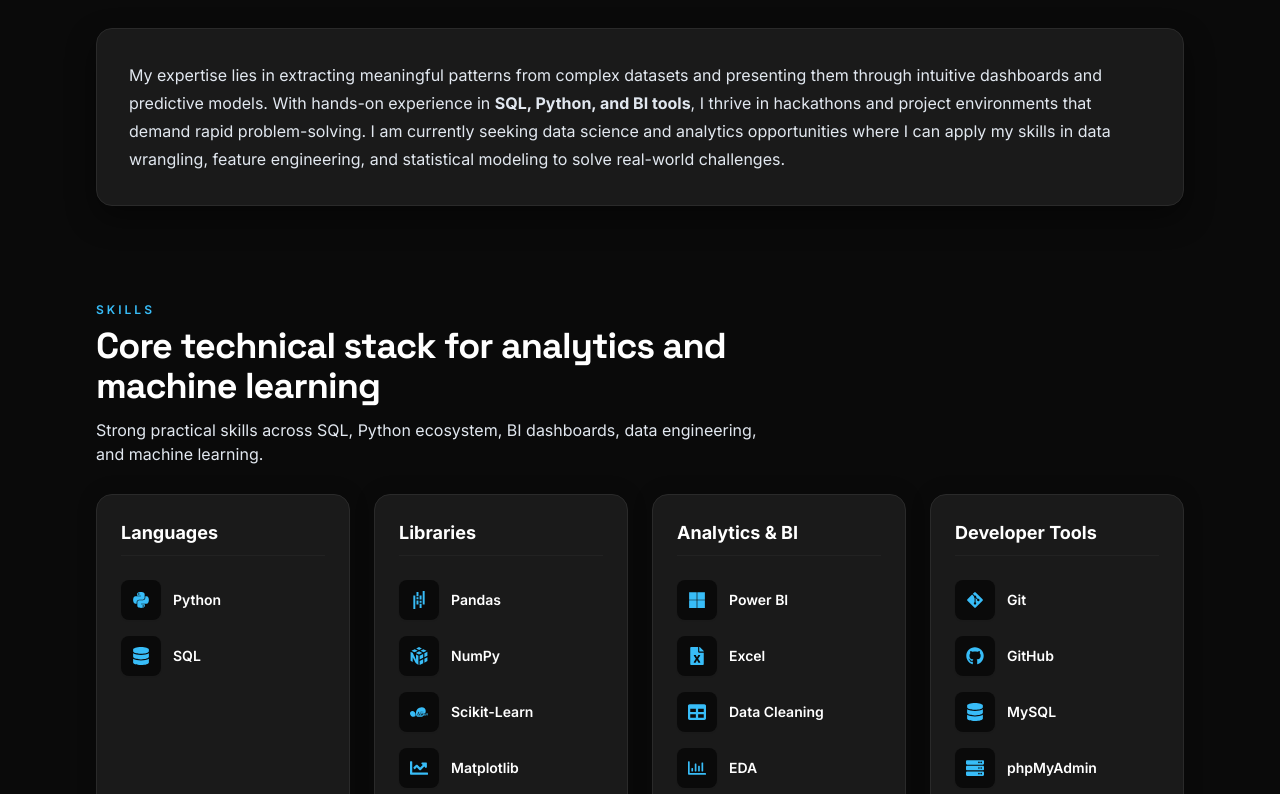
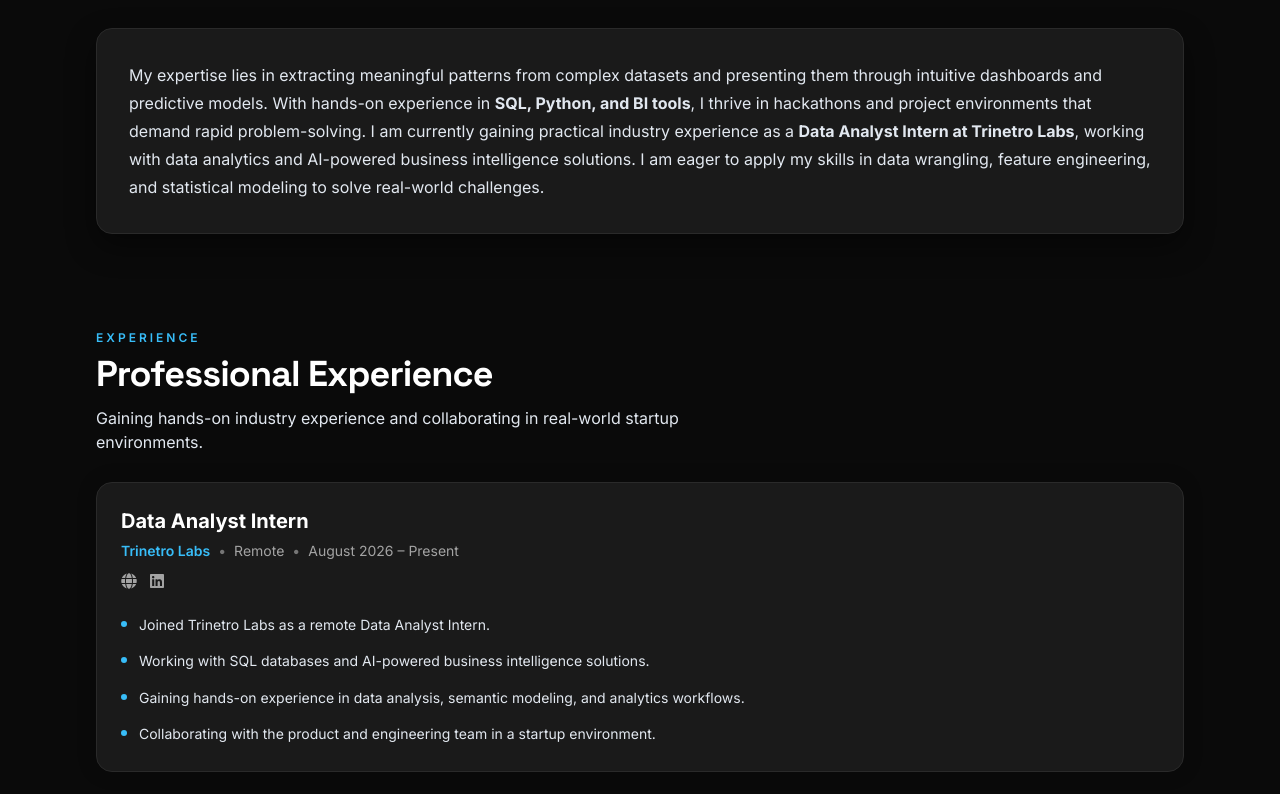
Before and after one commit to samhoon000/My-Portfolio, a React (Vite) app: page / in a window 1280 px wide. Shown: the part 886-1680 px from the top of the page. Built offline with nearby package versions, Linux system fonts and the light colour scheme.

Commit message:
Add Trinetro Labs internship experience, update hero/about sections, and navbar navigation

```diff
--- a/src/App.jsx
+++ b/src/App.jsx
@@ -4,6 +4,7 @@
 import { Navbar } from './components/navbar'
 import { HeroSection } from './components/hero-section'
 import { AboutSection } from './components/about-section'
+import { ExperienceSection } from './components/experience-section'
 import { SkillsSection } from './components/skills-section'
 import { ProjectsSection } from './components/projects-section'
 import { AchievementsSection } from './components/achievements-section'
@@ -51,6 +52,7 @@
             <main className="mx-auto max-w-6xl px-4 pt-20 sm:px-6 lg:px-8">
               <HeroSection />
               <AboutSection />
+              <ExperienceSection />
               <SkillsSection />
               <ProjectsSection />
               <AchievementsSection />
--- a/src/components/about-section.jsx
+++ b/src/components/about-section.jsx
@@ -10,7 +10,7 @@
       />
       <div className="glass-card relative z-10 rounded-2xl bg-panelSoft p-6 text-white shadow-card sm:p-8 border border-accent/10">
         <p className="readable-text text-base leading-relaxed text-white/90">
-          My expertise lies in extracting meaningful patterns from complex datasets and presenting them through intuitive dashboards and predictive models. With hands-on experience in <strong>SQL, Python, and BI tools</strong>, I thrive in hackathons and project environments that demand rapid problem-solving. I am currently seeking data science and analytics opportunities where I can apply my skills in data wrangling, feature engineering, and statistical modeling to solve real-world challenges.
+          My expertise lies in extracting meaningful patterns from complex datasets and presenting them through intuitive dashboards and predictive models. With hands-on experience in <strong>SQL, Python, and BI tools</strong>, I thrive in hackathons and project environments that demand rapid problem-solving. I am currently gaining practical industry experience as a <strong>Data Analyst Intern at Trinetro Labs</strong>, working with data analytics and AI-powered business intelligence solutions. I am eager to apply my skills in data wrangling, feature engineering, and statistical modeling to solve real-world challenges.
         </p>
       </div>
     </section>
--- /dev/null
+++ b/src/components/experience-section.jsx
@@ -0,0 +1,73 @@
+import { experiences } from '../data/portfolio-data'
+import { SectionHeading } from './section-heading'
+import { FaGlobe, FaLinkedin } from 'react-icons/fa'
+
+export function ExperienceSection() {
+  return (
+    <section id="experience" className="py-10 sm:py-12">
+      <SectionHeading
+        eyebrow="Experience"
+        title="Professional Experience"
+        description="Gaining hands-on industry experience and collaborating in real-world startup environments."
+      />
+      <div className="grid gap-6">
+        {experiences.map((exp, idx) => (
+          <div
+            key={idx}
+            className="glass-card rounded-2xl bg-panelSoft p-6 border border-stroke shadow-[0_0_20px_rgba(0,0,0,0.2)] hover:border-accent/30 transition-all duration-300"
+          >
+            <div className="flex flex-col md:flex-row md:items-start md:justify-between gap-4">
+              <div>
+                <h3 className="text-xl font-bold text-textPrimary">{exp.role}</h3>
+                <div className="flex flex-wrap items-center gap-2 mt-1.5 text-sm">
+                  <span className="font-semibold text-accent">{exp.company}</span>
+                  <span className="text-white/40">•</span>
+                  <span className="text-white/60">{exp.location}</span>
+                  <span className="text-white/40">•</span>
+                  <span className="text-white/60">{exp.period}</span>
+                </div>
+
+                {/* Company Links */}
+                <div className="flex items-center gap-3 mt-3">
+                  {exp.companyUrl && (
+                    <a
+                      href={exp.companyUrl}
+                      target="_blank"
+                      rel="noopener noreferrer"
+                      title="Company Website"
+                      aria-label="Company Website"
+                      className="text-white/60 hover:text-accent hover:scale-110 transition-all duration-300"
+                    >
+                      <FaGlobe className="w-4 h-4" />
+                    </a>
+                  )}
+                  {exp.linkedinUrl && (
+                    <a
+                      href={exp.linkedinUrl}
+                      target="_blank"
+                      rel="noopener noreferrer"
+                      title="LinkedIn"
+                      aria-label="LinkedIn"
+                      className="text-white/60 hover:text-accent hover:scale-110 transition-all duration-300"
+                    >
+                      <FaLinkedin className="w-4 h-4" />
+                    </a>
+                  )}
+                </div>
+              </div>
+            </div>
+
+            <ul className="mt-6 space-y-3">
+              {exp.description.map((bullet, bulletIdx) => (
+                <li key={bulletIdx} className="flex items-start gap-3">
+                  <span className="mt-2 h-1.5 w-1.5 shrink-0 rounded-full bg-accent" />
+                  <p className="readable-text text-sm text-white/90">{bullet}</p>
+                </li>
+              ))}
+            </ul>
+          </div>
+        ))}
+      </div>
+    </section>
+  )
+}
--- a/src/components/hero-section.jsx
+++ b/src/components/hero-section.jsx
@@ -131,14 +131,14 @@
     <section id="home" className="relative pt-20 pb-10 sm:pt-24 sm:pb-12">
       <div className="grid gap-8 lg:grid-cols-[1.2fr_0.8fr] items-center">
         <div>
-          <p className="readable-text mb-4 text-sm uppercase tracking-[0.28em] text-accent">AI & Data Science Undergraduate</p>
+          <p className="readable-text mb-4 text-sm uppercase tracking-[0.18em] text-accent">Data Analyst Intern @ Trinetro Labs • Final-Year AI & Data Science Student</p>
           <h1 className="font-display text-4xl font-bold tracking-tight text-textPrimary sm:text-6xl lg:text-7xl">Abdul Samhoon</h1>
           <h2 className="mt-4 min-h-[4.5rem] sm:min-h-[4rem] lg:min-h-[5.5rem] font-display text-xl font-semibold animated-gradient-text sm:text-2xl lg:text-3xl leading-snug lg:leading-normal">
             {typed}
             <span className="inline-block ml-1 animate-pulse text-accent">|</span>
           </h2>
           <p className="readable-text mt-6 max-w-xl text-base text-white/80 leading-relaxed">
-            I specialize in transforming complex data into strategic business intelligence. Proficient in <strong>Python, SQL, Power BI,</strong> and <strong>Machine Learning</strong>, I focus on building analytical pipelines and models that drive real-world impact.
+            I specialize in transforming complex data into strategic business intelligence. Currently working as a <strong>Data Analyst Intern at Trinetro Labs</strong> and pursuing my final year in <strong>AI & Data Science</strong>, I focus on building analytical pipelines and models that drive real-world impact.
           </p>
           <div className="mt-8 flex flex-wrap gap-4">
             <a href="#projects" className="flex items-center gap-2 rounded-lg bg-accent px-6 py-3 text-sm font-semibold text-base transition hover:-translate-y-0.5 hover:bg-accentSoft hover:shadow-[0_0_15px_rgba(56,189,248,0.4)] focus-visible:outline-none focus-visible:ring-2 focus-visible:ring-accent focus-visible:ring-offset-2 focus-visible:ring-offset-base">
--- a/src/components/journey-section.jsx
+++ b/src/components/journey-section.jsx
@@ -3,7 +3,7 @@
 
 export function JourneySection() {
   return (
-    <section id="experience" className="py-10 sm:py-12">
+    <section id="journey" className="py-10 sm:py-12">
       <SectionHeading
         eyebrow="Learning Journey / Practical Exposure"
         title="Hands-on growth through real analytics practice"
--- a/src/data/portfolio-data.js
+++ b/src/data/portfolio-data.js
@@ -17,6 +17,7 @@
 export const navLinks = [
   { id: 'home', label: 'Home' },
   { id: 'about', label: 'About' },
+  { id: 'experience', label: 'Experience' },
   { id: 'skills', label: 'Skills' },
   { id: 'projects', label: 'Projects' },
   { id: 'achievements', label: 'Achievements' },
@@ -28,6 +29,23 @@
   { label: 'Projects Built', value: 8 },
   { label: 'Datasets Analyzed', value: 15 },
   { label: 'Dashboards Designed', value: 5 },
+]
+
+export const experiences = [
+  {
+    role: 'Data Analyst Intern',
+    company: 'Trinetro Labs',
+    location: 'Remote',
+    period: 'August 2026 – Present',
+    companyUrl: 'https://trinetrolabs.com/',
+    linkedinUrl: 'https://www.linkedin.com/company/trinetrolabs/posts/?feedView=all',
+    description: [
+      'Joined Trinetro Labs as a remote Data Analyst Intern.',
+      'Working with SQL databases and AI-powered business intelligence solutions.',
+      'Gaining hands-on experience in data analysis, semantic modeling, and analytics workflows.',
+      'Collaborating with the product and engineering team in a startup environment.'
+    ]
+  }
 ]
 
 export const skills = {
@@ -162,6 +180,7 @@
 ]
 
 export const practicalExposure = [
+  'Aug 2026 – Present: Data Analyst Intern — Trinetro Labs (Remote)',
   'Built end-to-end analytics projects from data cleaning to dashboard storytelling.',
   'Worked with real-world datasets from healthcare, sales, and customer domains.',
   'Developed strong self-learning habits through hands-on case studies and certifications.',
```
